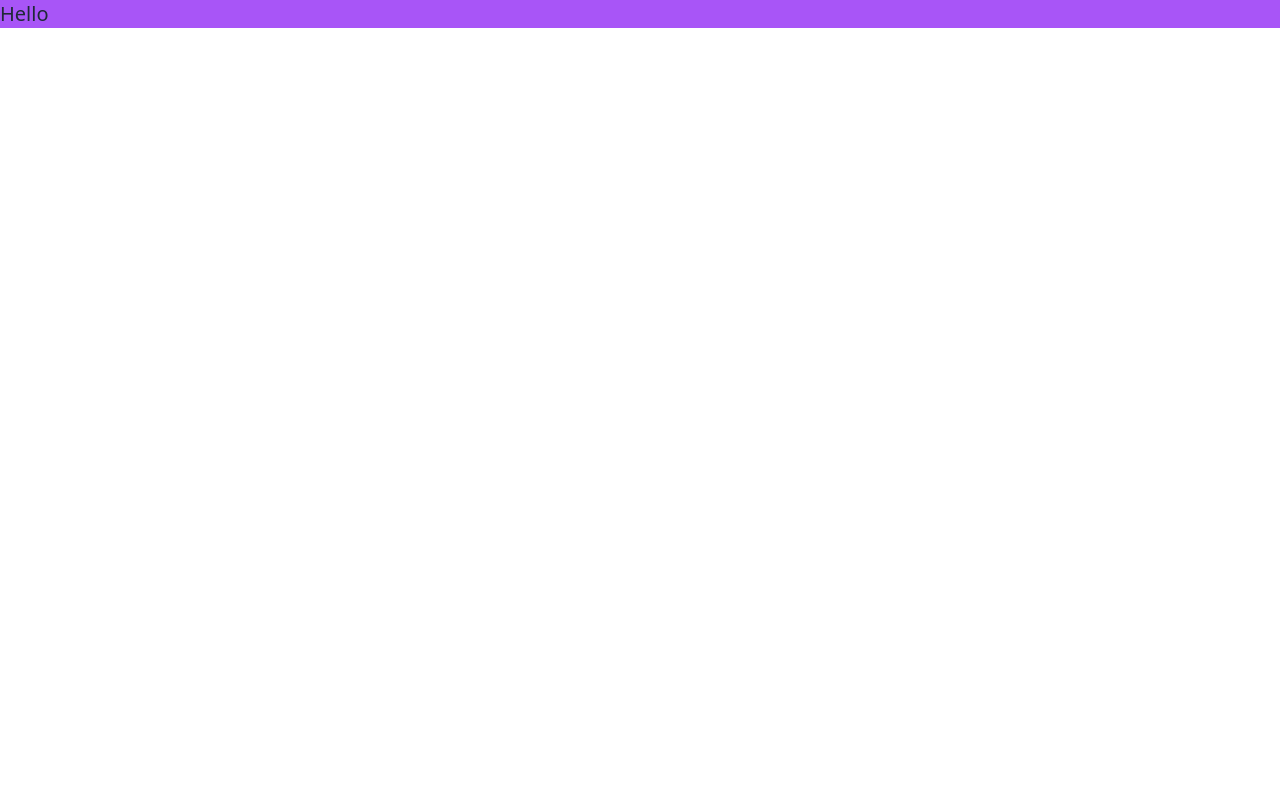
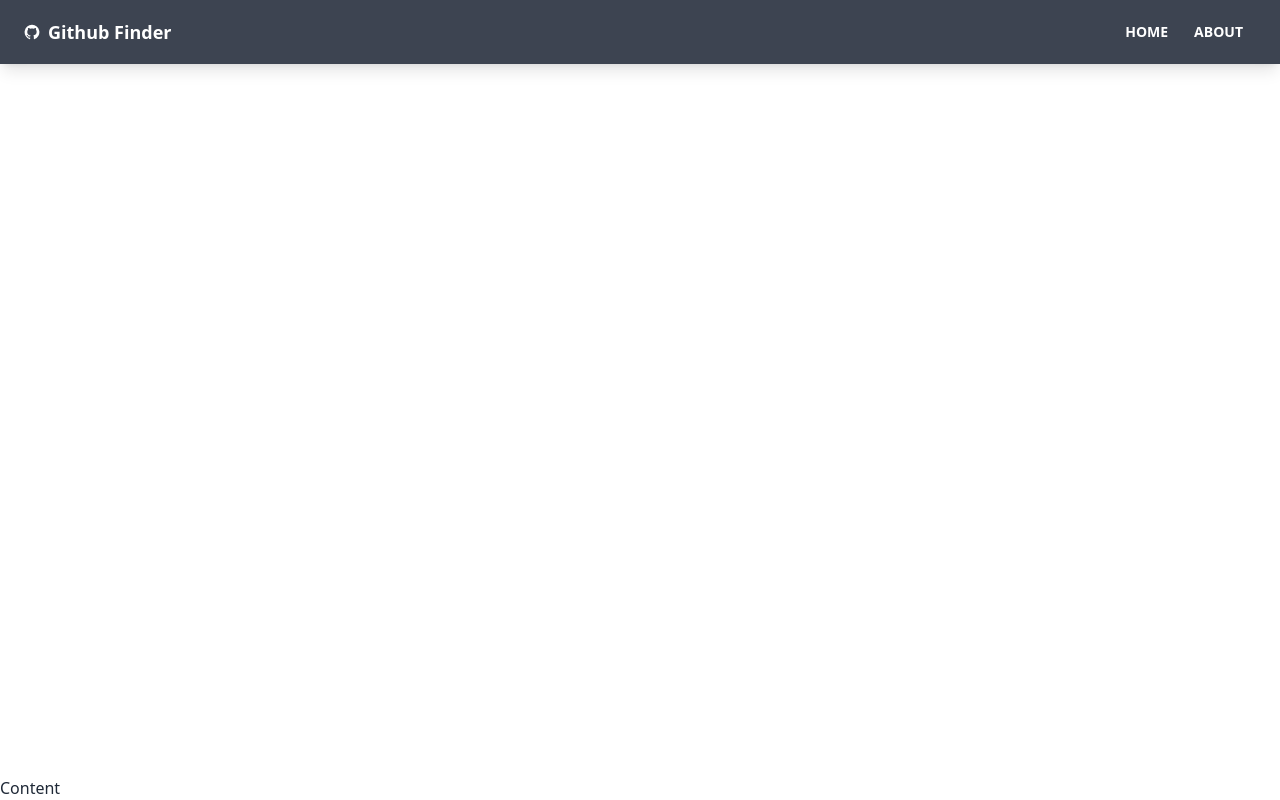
Before and after one commit to catwhitmer/github-finder-app, a React (Create React App) app: page / in a window 1280 px wide. Built offline with nearby package versions, Linux system fonts and the light colour scheme; the HTML template or start-up script is replaced by a standard one.

Commit message:
Added nav bar

```diff
--- a/src/App.js
+++ b/src/App.js
@@ -1,9 +1,15 @@
+import { BrowserRouter as Router, Route} from 'react-router-dom'
+import NavBar from './components/NavBar'
+
 function App() {
   return (
-    <div className="bg-purple-500">
-      <h1 className='text-xl'>Hello</h1>
-    </div>
-  );
+    <Router>
+      <div className='flex flex-col justify-between h-screen'>
+        <NavBar />
+        <main>Content</main>
+      </div>
+    </Router>
+  )
 }
 
 export default App;
--- /dev/null
+++ b/src/components/NavBar.jsx
@@ -0,0 +1,39 @@
+import GitHubIcon from '@mui/icons-material/GitHub'
+import { Link } from 'react-router-dom'
+import PropTypes from 'prop-types';
+
+function NavBar({ title }) {
+  return (
+    <nav className='navbar mb-12 shadow-lg bg-neutral text-neutral-content'>
+      <div className='container mx-auto'>
+        <div className='flex-none px-2 mx-2'>
+          <GitHubIcon className='inline pr-2 text-3xl' />
+          <Link to='/' className='text-lg font-bold align-middle'>
+            {title}
+          </Link>
+        </div>
+
+        <div className='flex-1 px-2 mx-2'>
+          <div className='flex justify-end'>
+            <Link to='/' className='btn btn-ghost btn-sm rounded-btn'>
+              Home
+            </Link>
+            <Link to='/about' className='btn btn-ghost btn-sm rounded-btn'>
+              About
+            </Link>
+          </div>
+        </div>
+      </div>
+    </nav>
+  )
+}
+
+NavBar.defaultProps = {
+  title: 'Github Finder',
+}
+
+NavBar.propTypes = {
+  title: PropTypes.string,
+}
+
+export default NavBar
```
